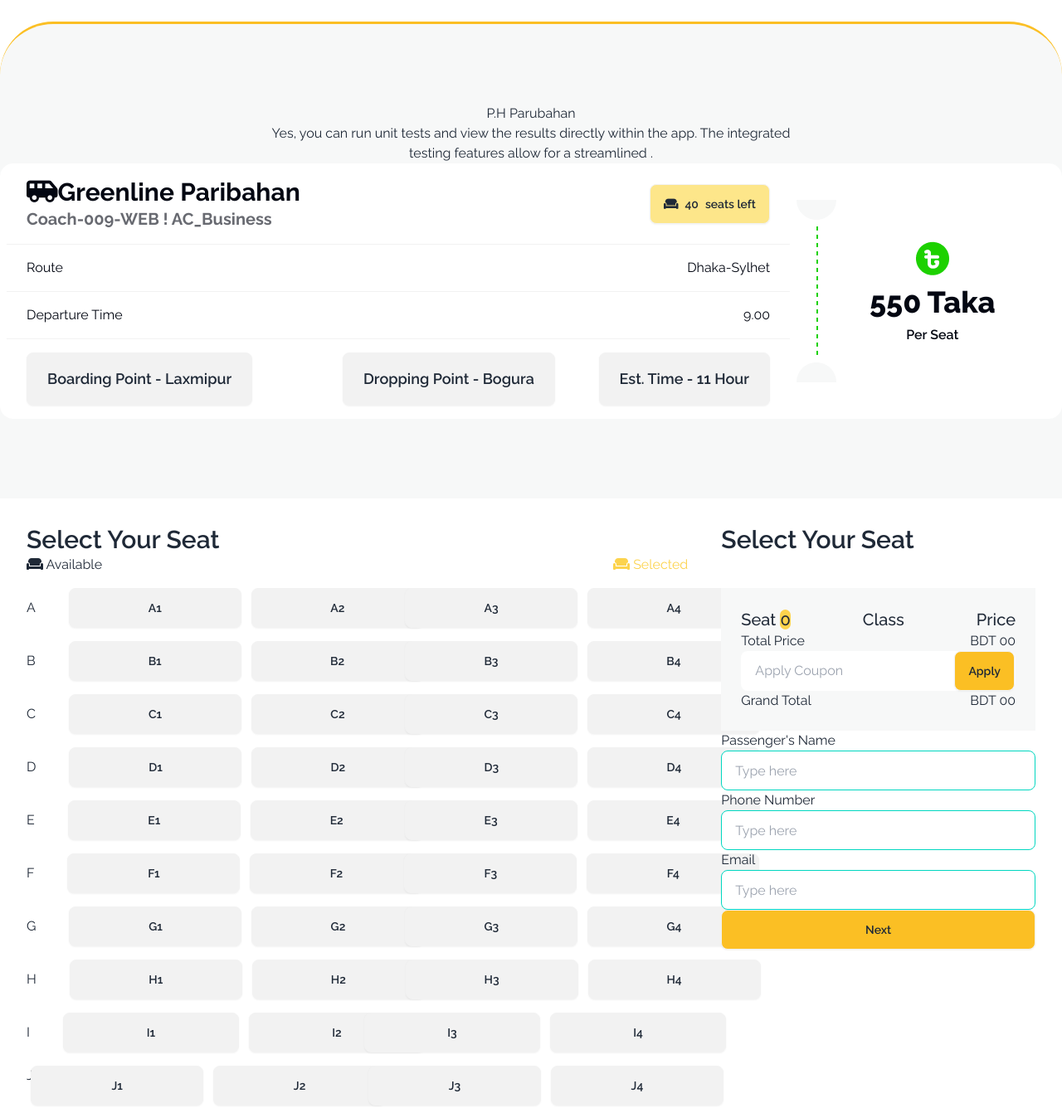
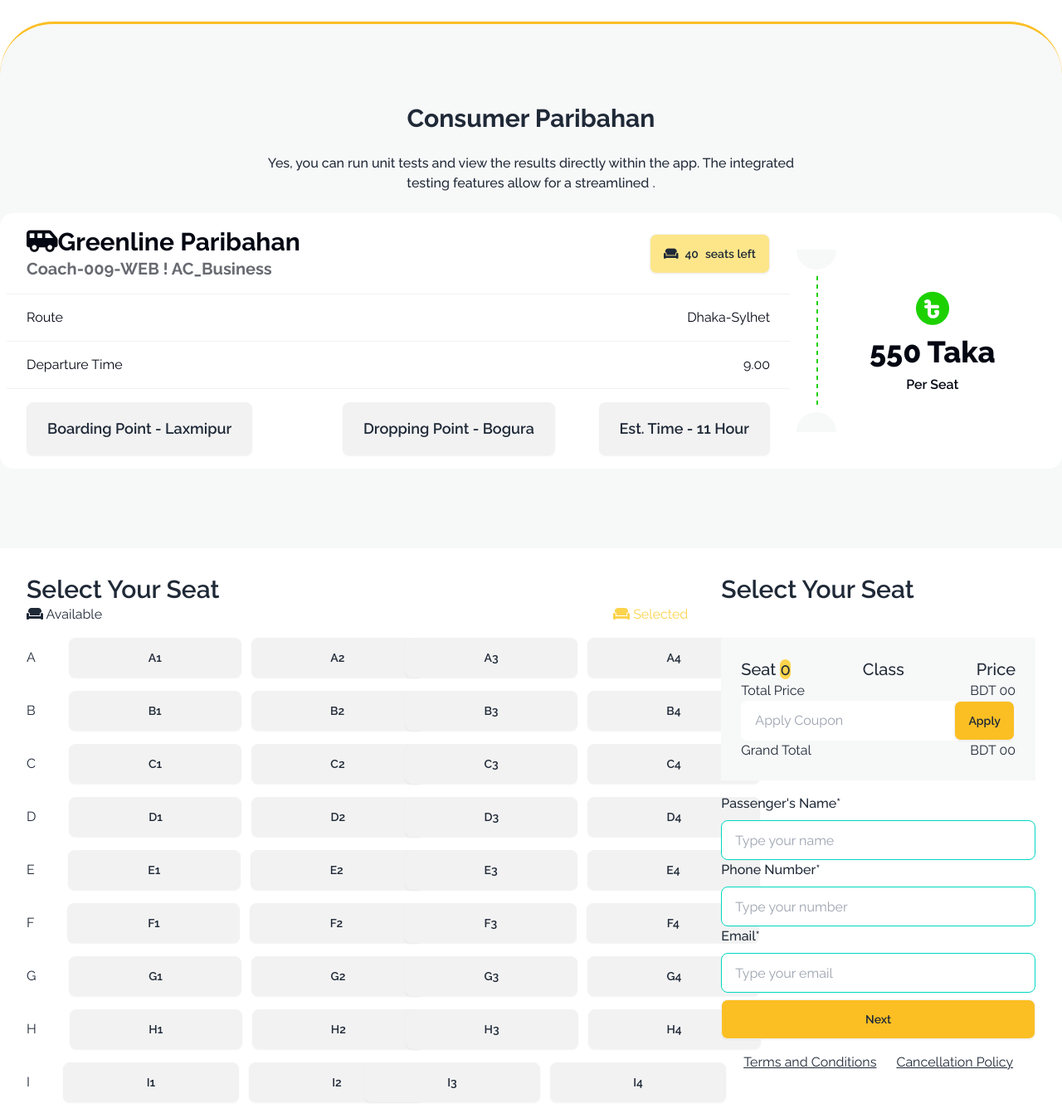
Before and after one commit to BiplobHossainSobuj/e-ticketing, a plain HTML site: page index.html in a window 1280 px wide. Shown: the part 1320-2656 px from the top of the page at 83% size. Drawn offline with nearby package versions, Linux system fonts and the light colour scheme; files whose address does not match are found by name.

Commit message:
refurnished some classes

```diff
--- a/index.html
+++ b/index.html
@@ -148,8 +148,8 @@
         <section id="paribahan" class="bg-[#F7F8F8] border-t-[3px] rounded-t-[4rem] border-amber-400">
             <div class=" container mx-auto py-24">
                 <div class=" text-center">
-                    <h1>P.H Parubahan</h1>
-                    <p>Yes, you can run unit tests and view the results directly within the app. The integrated <br>
+                    <h1 class="text-3xl font-bold ">Consumer Paribahan</h1>
+                    <p class="py-6 font-medium">Yes, you can run unit tests and view the results directly within the app. The integrated <br>
                         testing features allow for a streamlined .</p>
                 </div>
                 <div class="w-full">
@@ -421,17 +421,21 @@
                         </div>
                         <!-- <div>BDT <span>00</span></div> -->
                     </div>
-                    <div>
-                        <label for="name">Passenger's Name</label><br>
-                        <input type="text" placeholder="Type here" class="input input-bordered input-accent w-full " />
-                        <label for="number">Phone Number</label><br>
-                        <input type="tel" placeholder="Type here" class="input input-bordered input-accent w-full " />
-                        <label for="name">Email</label><br>
-                        <input type="email" placeholder="Type here" class="input input-bordered input-accent w-full " />
+                    <div class="py-4 space-y-2">
+                        <label for="name" class=" font-medium">Passenger's Name*</label><br>
+                        <input type="text" placeholder="Type your name" class="input input-bordered input-accent w-full " />
+                        <label for="number" class=" font-medium">Phone Number*</label><br>
+                        <input type="tel" placeholder="Type your number" class="input input-bordered input-accent w-full " />
+                        <label for="email" class=" font-medium">Email*</label><br>
+                        <input type="email" placeholder="Type your email" class="input input-bordered input-accent w-full " />
 
                         <!-- <input type="submit" placeholder="Type here"
                             class="input input-bordered bg-amber-400 w-full " /> -->
                         <label for="my_modal_7" onclick="my_modal_1.showModal()" class="btn bg-amber-400 w-full">Next</label>
+                    </div>
+                    <div class="flex justify-center gap-6">
+                        <p class=" underline">Terms and Conditions</p>
+                        <p class=" underline">Cancellation Policy</p>
                     </div>
                 </div>
             </div>
```
